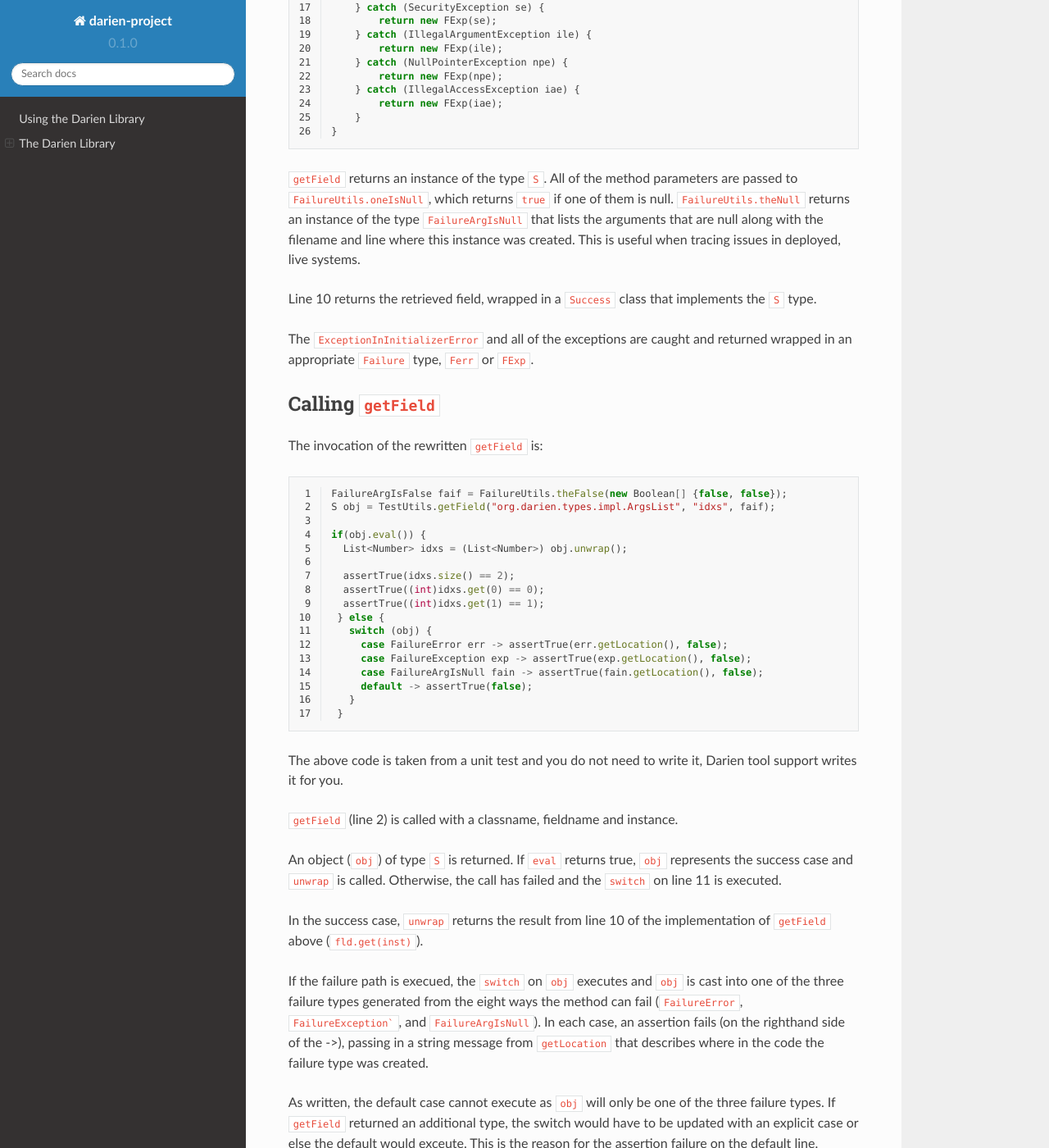
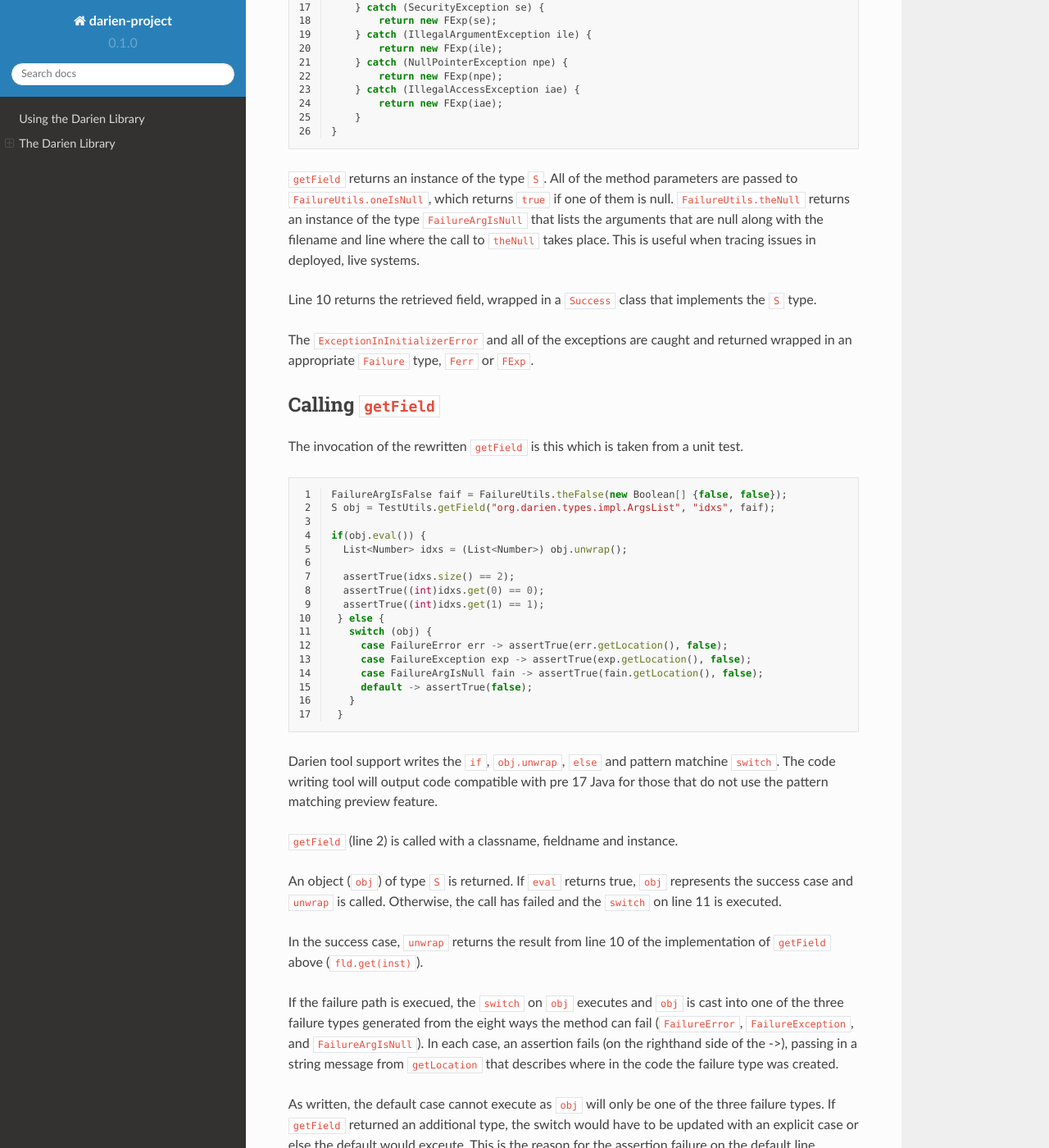
Before and after one commit to jh-evans/readthedocs, a Sphinx documentation site: the page built from docs/source/using.rst, in a window 1280 px wide and 1400 px high, scrolled down 1795 px. Shown: the whole window at 82% size. Built offline with Sphinx 7.4.7 and the Read the Docs theme 2.0.0, drawn with Linux system fonts in a browser that asks for light colours; some of the changed text lies outside the part shown.

Commit message:
Update using.rst

````diff
--- a/docs/source/using.rst
+++ b/docs/source/using.rst
@@ -93,7 +93,7 @@
    }
 
 ``getField`` returns an instance of the type ``S``. All of the method parameters are passed to ``FailureUtils.oneIsNull``, which returns ``true`` if one of them is null. ``FailureUtils.theNull`` returns
-an instance of the type ``FailureArgIsNull`` that lists the arguments that are null along with the filename and line where this instance was created. This is useful when tracing issues in
+an instance of the type ``FailureArgIsNull`` that lists the arguments that are null along with the filename and line where the call to ``theNull`` takes place. This is useful when tracing issues in
 deployed, live systems.
 
 Line 10 returns the retrieved field, wrapped in a ``Success`` class that implements the ``S`` type.
@@ -105,7 +105,7 @@
 Calling ``getField``
 --------------------
 
-The invocation of the rewritten ``getField`` is:
+The invocation of the rewritten ``getField`` is this which is taken from a unit test.
 
 .. code-block:: java
    :linenos:
@@ -128,7 +128,7 @@
       }
     }
 
-The above code is taken from a unit test and you do not need to write it, Darien tool support writes it for you.
+Darien tool support writes the ``if``, ``obj.unwrap``, ``else`` and pattern matchine ``switch``. The code writing tool will output code compatible with pre 17 Java for those that do not use the pattern matching preview feature.
 
 ``getField`` (line 2) is called with a classname, fieldname and instance.
 
@@ -138,7 +138,7 @@
 In the success case, ``unwrap`` returns the result from line 10 of the implementation of ``getField`` above (``fld.get(inst)``).
 
 If the failure path is execued, the ``switch`` on ``obj`` executes and ``obj`` is cast into one of the three failure types generated from the eight ways the method can fail (``FailureError``,
-``FailureException```, and ``FailureArgIsNull``). In each case, an assertion fails (on the righthand side of the ->), passing in a string message from ``getLocation`` that describes where in the
+``FailureException``, and ``FailureArgIsNull``). In each case, an assertion fails (on the righthand side of the ->), passing in a string message from ``getLocation`` that describes where in the
 code the failure type was created.
 
 As written, the default case cannot execute as ``obj`` will only be one of the three failure types. If ``getField`` returned an additional type, the switch would have to be updated with an explicit
````
Also changed, not shown: other parts of docs/source/using.rst (+1 -1 lines).
